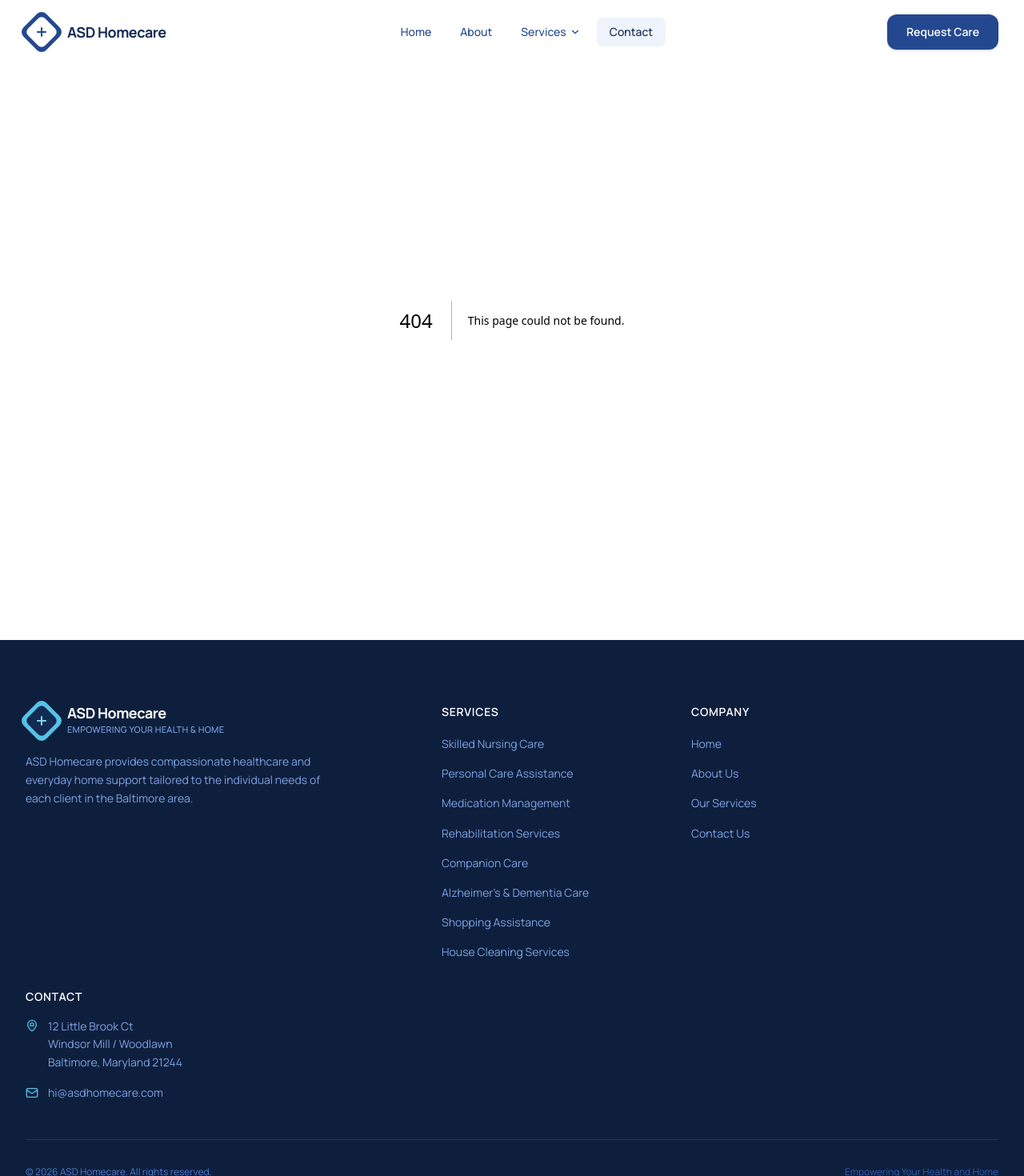
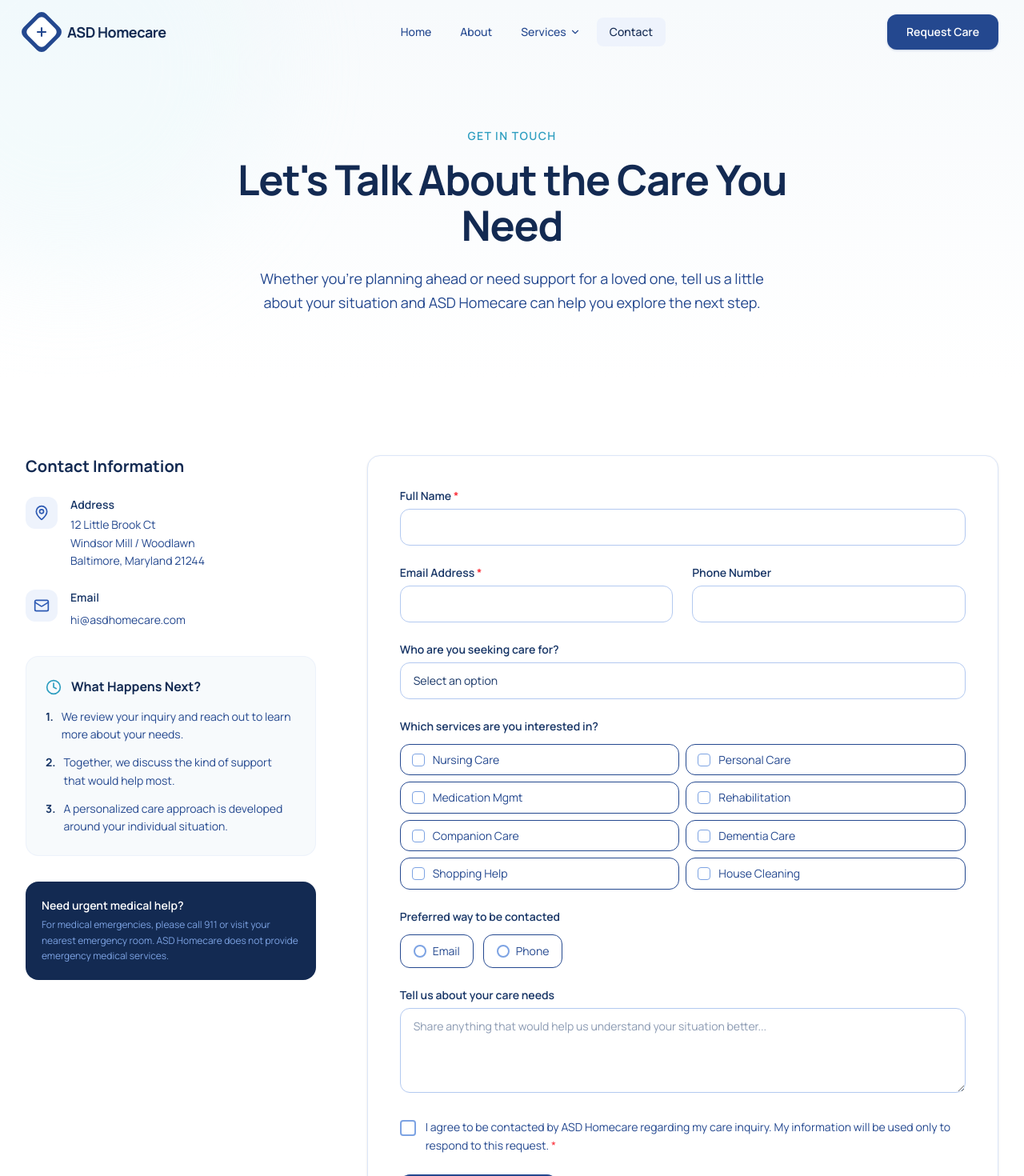
Before and after one commit to Xaxxoo/homecare, a Next.js app: page /contact in a window 1280 px wide. Before the commit this address had no page. Shown: the top 1470 px of the page at 80% size. Built offline with nearby package versions, Linux system fonts and the light colour scheme.

Commit message:
feat: add Contact page
Add contact page with inquiry form, address, email, next-steps
info, and emergency services notice.

```diff
--- /dev/null
+++ b/src/app/contact/page.tsx
@@ -0,0 +1,147 @@
+import type { Metadata } from "next";
+import { Container } from "@/components/ui/container";
+import { AnimateIn } from "@/components/ui/animate-in";
+import { ContactForm } from "@/components/sections/contact-form";
+import { Mail, MapPin, Clock } from "lucide-react";
+
+export const metadata: Metadata = {
+  title: "Contact Us",
+  description:
+    "Get in touch with ASD Homecare to discuss home healthcare and support services for yourself or a loved one in the Baltimore area.",
+  openGraph: {
+    title: "Contact Us | ASD Homecare",
+    description:
+      "Get in touch with ASD Homecare to discuss home healthcare and support services in the Baltimore area.",
+  },
+};
+
+export default function ContactPage() {
+  return (
+    <>
+      {/* Hero */}
+      <section className="relative overflow-hidden bg-gradient-to-b from-cream-50 to-white pt-32 pb-16 lg:pt-40 lg:pb-20">
+        <div
+          className="absolute top-0 left-0 w-[500px] h-[500px] bg-cyan-100/30 rounded-full blur-3xl -translate-y-1/3 -translate-x-1/3 pointer-events-none"
+          aria-hidden="true"
+        />
+        <Container>
+          <div className="max-w-3xl mx-auto text-center relative">
+            <p className="text-sm font-semibold uppercase tracking-widest text-cyan-600 mb-4">
+              Get in Touch
+            </p>
+            <h1 className="text-4xl sm:text-5xl lg:text-[3.25rem] font-bold text-navy-900 leading-[1.1] tracking-tight">
+              Let&apos;s Talk About the Care You Need
+            </h1>
+            <p className="mt-6 text-lg text-navy-600 leading-relaxed max-w-2xl mx-auto">
+              Whether you&apos;re planning ahead or need support for a loved one,
+              tell us a little about your situation and ASD Homecare can help you
+              explore the next step.
+            </p>
+          </div>
+        </Container>
+      </section>
+
+      {/* Content */}
+      <section className="py-16 lg:py-24">
+        <Container>
+          <div className="grid lg:grid-cols-12 gap-12 lg:gap-16">
+            {/* Contact Info Sidebar */}
+            <AnimateIn direction="left" className="lg:col-span-4">
+              <div className="space-y-8">
+                <div>
+                  <h2 className="text-xl font-bold text-navy-900 mb-6">
+                    Contact Information
+                  </h2>
+                  <div className="space-y-6">
+                    <div className="flex items-start gap-4">
+                      <div className="flex-shrink-0 w-10 h-10 rounded-xl bg-navy-50 text-navy-500 flex items-center justify-center">
+                        <MapPin className="w-5 h-5" aria-hidden="true" />
+                      </div>
+                      <div>
+                        <p className="text-sm font-semibold text-navy-800 mb-1">
+                          Address
+                        </p>
+                        <address className="text-sm not-italic text-navy-600 leading-relaxed">
+                          12 Little Brook Ct<br />
+                          Windsor Mill / Woodlawn<br />
+                          Baltimore, Maryland 21244
+                        </address>
+                      </div>
+                    </div>
+                    <div className="flex items-start gap-4">
+                      <div className="flex-shrink-0 w-10 h-10 rounded-xl bg-navy-50 text-navy-500 flex items-center justify-center">
+                        <Mail className="w-5 h-5" aria-hidden="true" />
+                      </div>
+                      <div>
+                        <p className="text-sm font-semibold text-navy-800 mb-1">
+                          Email
+                        </p>
+                        <a
+                          href="mailto:hi@asdhomecare.com"
+                          className="text-sm text-navy-600 hover:text-navy-800 transition-colors"
+                        >
+                          hi@asdhomecare.com
+                        </a>
+                      </div>
+                    </div>
+                  </div>
+                </div>
+
+                <div className="p-6 rounded-2xl bg-cream-50 border border-navy-100/40">
+                  <div className="flex items-center gap-3 mb-3">
+                    <Clock
+                      className="w-5 h-5 text-cyan-600"
+                      aria-hidden="true"
+                    />
+                    <h3 className="font-bold text-navy-900">
+                      What Happens Next?
+                    </h3>
+                  </div>
+                  <ol className="space-y-3 text-sm text-navy-600 leading-relaxed">
+                    <li className="flex gap-2.5">
+                      <span className="font-bold text-navy-800 flex-shrink-0">
+                        1.
+                      </span>
+                      We review your inquiry and reach out to learn more about
+                      your needs.
+                    </li>
+                    <li className="flex gap-2.5">
+                      <span className="font-bold text-navy-800 flex-shrink-0">
+                        2.
+                      </span>
+                      Together, we discuss the kind of support that would help
+                      most.
+                    </li>
+                    <li className="flex gap-2.5">
+                      <span className="font-bold text-navy-800 flex-shrink-0">
+                        3.
+                      </span>
+                      A personalized care approach is developed around your
+                      individual situation.
+                    </li>
+                  </ol>
+                </div>
+
+                <div className="p-5 rounded-2xl bg-navy-900 text-white">
+                  <p className="text-sm font-semibold mb-1">
+                    Need urgent medical help?
+                  </p>
+                  <p className="text-xs text-navy-300 leading-relaxed">
+                    For medical emergencies, please call 911 or visit your
+                    nearest emergency room. ASD Homecare does not provide
+                    emergency medical services.
+                  </p>
+                </div>
+              </div>
+            </AnimateIn>
+
+            {/* Form */}
+            <AnimateIn direction="right" className="lg:col-span-8">
+              <ContactForm />
+            </AnimateIn>
+          </div>
+        </Container>
+      </section>
+    </>
+  );
+}
```
